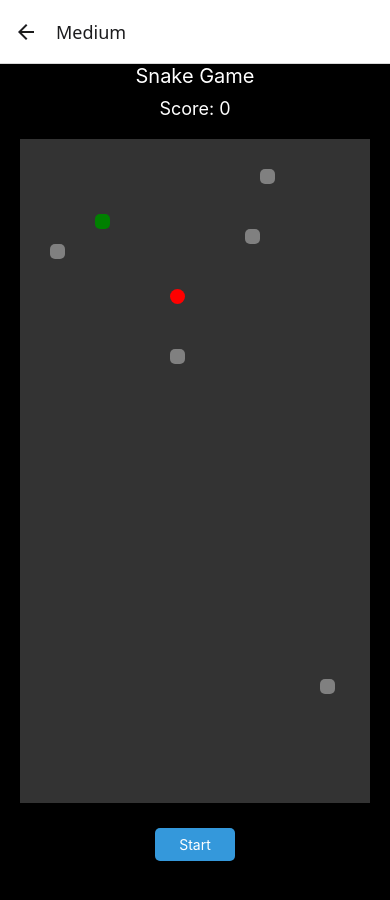
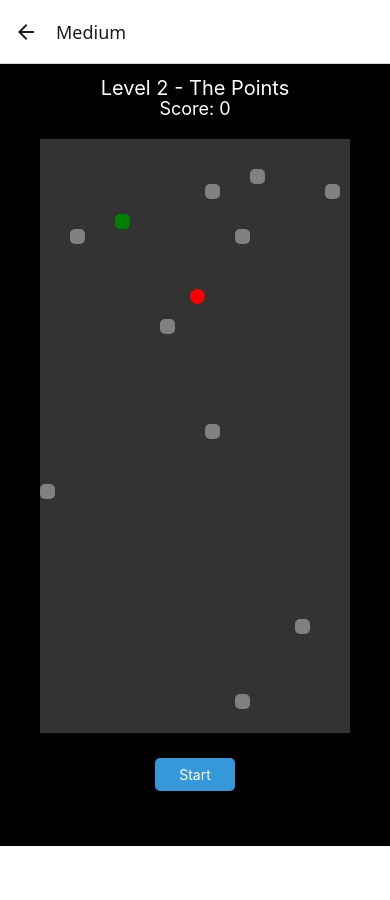
Before and after one commit to dondanu/Mobile_Snake_Hunt_With_RN, a React Native app in the folder SnakeGame/: screen /Medium in a window 390 px wide. Shown: the top 900 px of the page. After the commit the page ends 846 px from the top, so only its background shows below. Built offline with nearby package versions, Linux system fonts and the light colour scheme.

Commit message:
Medium final

```diff
--- a/SnakeGame/Medium.js
+++ b/SnakeGame/Medium.js
@@ -6,7 +6,7 @@ const { width, height } = Dimensions.get('window');
 const gridSize = 15; // Grid size
 const initialSpeed = 200; // Faster speed for medium level
 
-const barrierCount = 5; // Number of barriers in the game
+const barrierCount = 10; // Number of barriers in the game
 const barriers = [];
 
 // Function to generate random barriers
@@ -14,8 +14,8 @@ const generateBarriers = () => {
   let generatedBarriers = [];
   for (let i = 0; i < barrierCount; i++) {
     generatedBarriers.push({
-      x: Math.floor(Math.random() * Math.floor((width - 40) / gridSize)),
-      y: Math.floor(Math.random() * Math.floor((height - 180) / gridSize)),
+      x: Math.floor(Math.random() * Math.floor((width - 80) / gridSize)),
+      y: Math.floor(Math.random() * Math.floor((height - 250) / gridSize)),
     });
   }
   return generatedBarriers;
@@ -62,18 +62,18 @@ const MediumGame = () => {
     if (head.x === food.x && head.y === food.y) {
       newSnake.push({ x: food.x, y: food.y }); // Add a new segment to the snake
       setFood({
-        x: Math.floor(Math.random() * Math.floor((width - 40) / gridSize)),
-        y: Math.floor(Math.random() * Math.floor((height - 180) / gridSize)),
+        x: Math.floor(Math.random() * Math.floor((width - 80) / gridSize)),
+        y: Math.floor(Math.random() * Math.floor((height - 250) / gridSize)),
       });
       setScore(score + 1); // Increase score
       setSpeed(speed - 5); // Gradually increase speed as snake grows
     }
 
     // Make sure snake stays inside the grid
-    if (head.x < 0) head.x = Math.floor((width - 40) / gridSize) - 1;
-    if (head.x >= Math.floor((width - 40) / gridSize)) head.x = 0;
-    if (head.y < 0) head.y = Math.floor((height - 180) / gridSize) - 1;
-    if (head.y >= Math.floor((height - 180) / gridSize)) head.y = 0;
+    if (head.x < 0) head.x = Math.floor((width - 80) / gridSize) - 1;
+    if (head.x >= Math.floor((width - 80) / gridSize)) head.x = 0;
+    if (head.y < 0) head.y = Math.floor((height - 250) / gridSize) - 1;
+    if (head.y >= Math.floor((height - 250) / gridSize)) head.y = 0;
 
     newSnake.unshift(head); // Add new head at the front of the snake
     newSnake.pop(); // Remove the tail segment if the snake is not growing
@@ -147,7 +147,7 @@ const MediumGame = () => {
 
   return (
     <GestureHandlerRootView style={styles.container}>
-      <Text style={styles.title}>Snake Game</Text>
+      <Text style={styles.title}>Level 2 - The Points</Text>
       <View style={styles.scoreContainer}>
         <Text style={styles.score}>Score: {score}</Text>
       </View>
@@ -226,12 +226,12 @@ const styles = StyleSheet.create({
   },
   title: {
     color: 'white',
-    fontSize: 20,
-    marginBottom: 10,
+    fontSize: 20,marginTop:12,
+    marginBottom: -2,
   },
   gameContainer: {
-    width: width - 40,
-    height: height - 180,
+    width: width - 80,
+    height: height - 250,
     position: 'relative',
     backgroundColor: '#333',
     marginBottom: 10,
```
